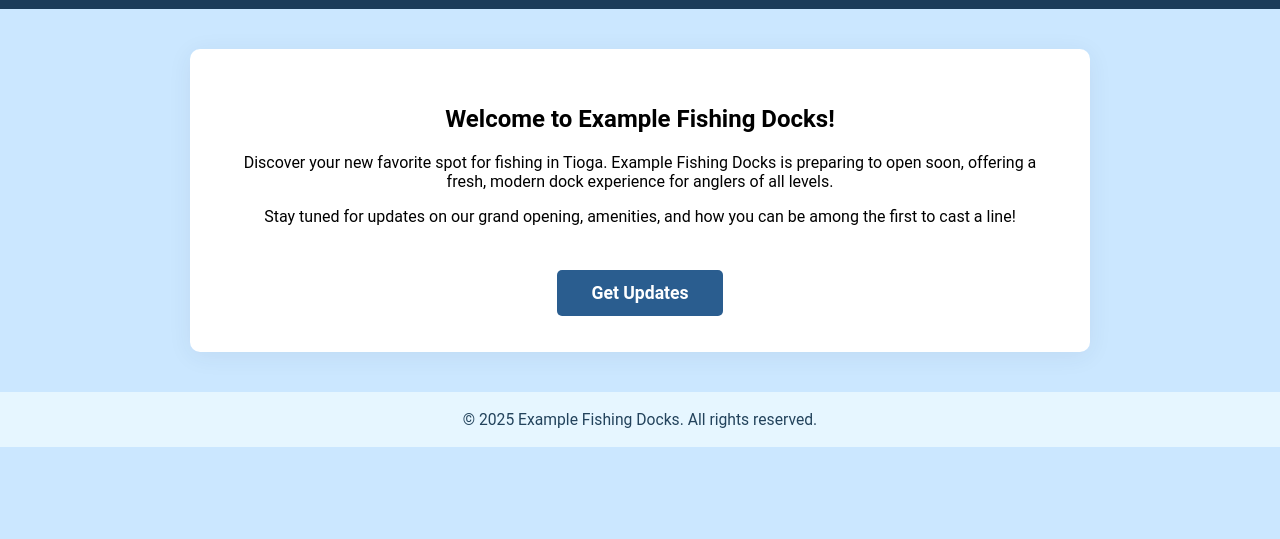
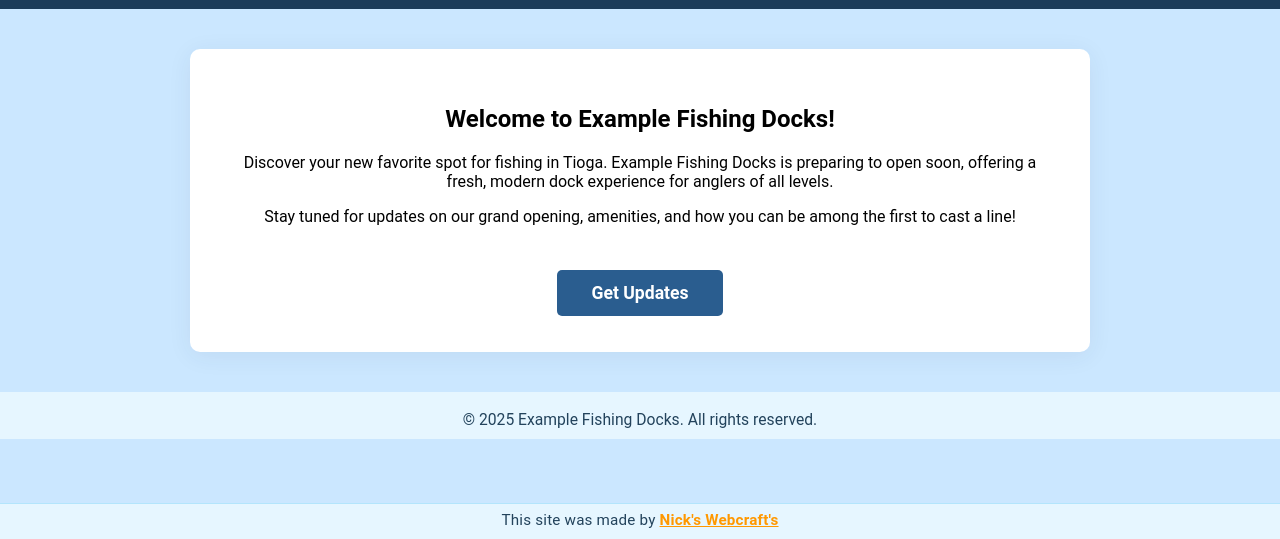
Before and after one commit to fish-docking/home, a plain HTML site: page index.html in a window 1280 px wide. Shown: the part 261-800 px from the top of the page. Drawn offline with Linux system fonts and the light colour scheme.

Commit message:
Update index.html

```diff
--- a/index.html
+++ b/index.html
@@ -87,13 +87,37 @@
     }
     footer {
       text-align: center;
-      padding: 18px 0;
+      padding: 18px 0 10px 0;
       background: #e6f6ff;
       color: #23435c;
       margin-top: 40px;
       font-size: 0.98rem;
       z-index: 1;
       position: relative;
+    }
+    .site-credit {
+      width: 100%;
+      text-align: center;
+      font-size: 0.95rem;
+      padding: 7px 0 10px 0;
+      background: #e6f6ff;
+      color: #23435c;
+      position: fixed;
+      left: 0; right: 0; bottom: 0;
+      z-index: 999;
+      border-top: 1px solid #b3e5fc;
+      letter-spacing: 0.2px;
+    }
+    .site-credit .provider-link {
+      color: #ff9800;
+      font-weight: bold;
+      text-decoration: underline;
+      cursor: pointer;
+      transition: color 0.2s;
+    }
+    .site-credit .provider-link:hover {
+      color: #e65100;
+      text-decoration: underline wavy;
     }
     /* Water overlay */
     .water {
@@ -209,6 +233,7 @@
       .boat { width: 120px; height: 70px; top: -35px; }
       .fish { width: 55px; height: 35px; top: 20px; }
       .drain-tornado { width: 30px; height: 30px; }
+      .site-credit { font-size: 0.85rem; padding: 6px 0 8px 0; }
     }
     /* Contact table styling */
     table.contact-info {
@@ -262,6 +287,11 @@
   <footer>
     &copy; 2025 Example Fishing Docks. All rights reserved.
   </footer>
+
+  <div class="site-credit">
+    This site was made by
+    <a class="provider-link" href="https://nickswebcrafts.github.io/home/" target="_blank" rel="noopener">Nick's Webcraft's</a>
+  </div>
 
   <!-- Water overlay -->
   <div class="water" id="water">
```
